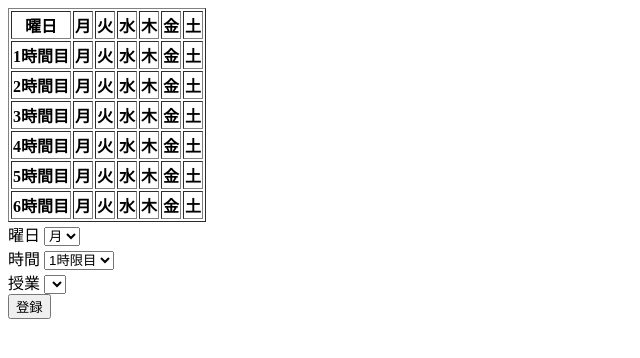
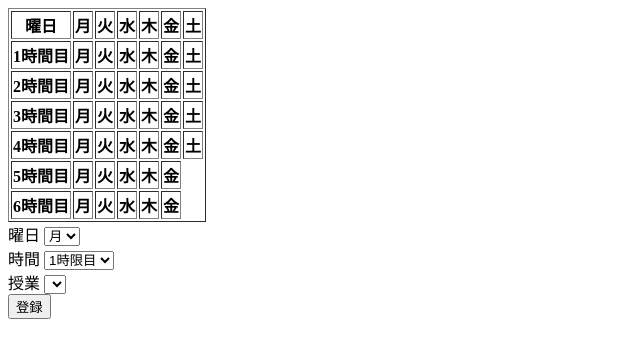
Before and after one commit to clouder22/SchoolLessonSchedule, a plain HTML site: page index.html in a window 1280 px wide. Shown: the full height of the page, 0-640 px from the left. Drawn offline with Linux system fonts and the light colour scheme.

Commit message:
いいいい

```diff
--- a/index.html
+++ b/index.html
@@ -64,7 +64,7 @@
             <th class="wednesday">水</th>
             <th class="thursday">木</th>
             <th class="friday">金</th>
-            <th class="saturday">土</th>
+
         </tr>
 
         <tr id="sixthP">
@@ -74,7 +74,7 @@
             <th class="wednesday">水</th>
             <th class="thursday">木</th>
             <th class="friday">金</th>
-            <th class="saturday">土</th>
+
         </tr>
     </table>
 
```
